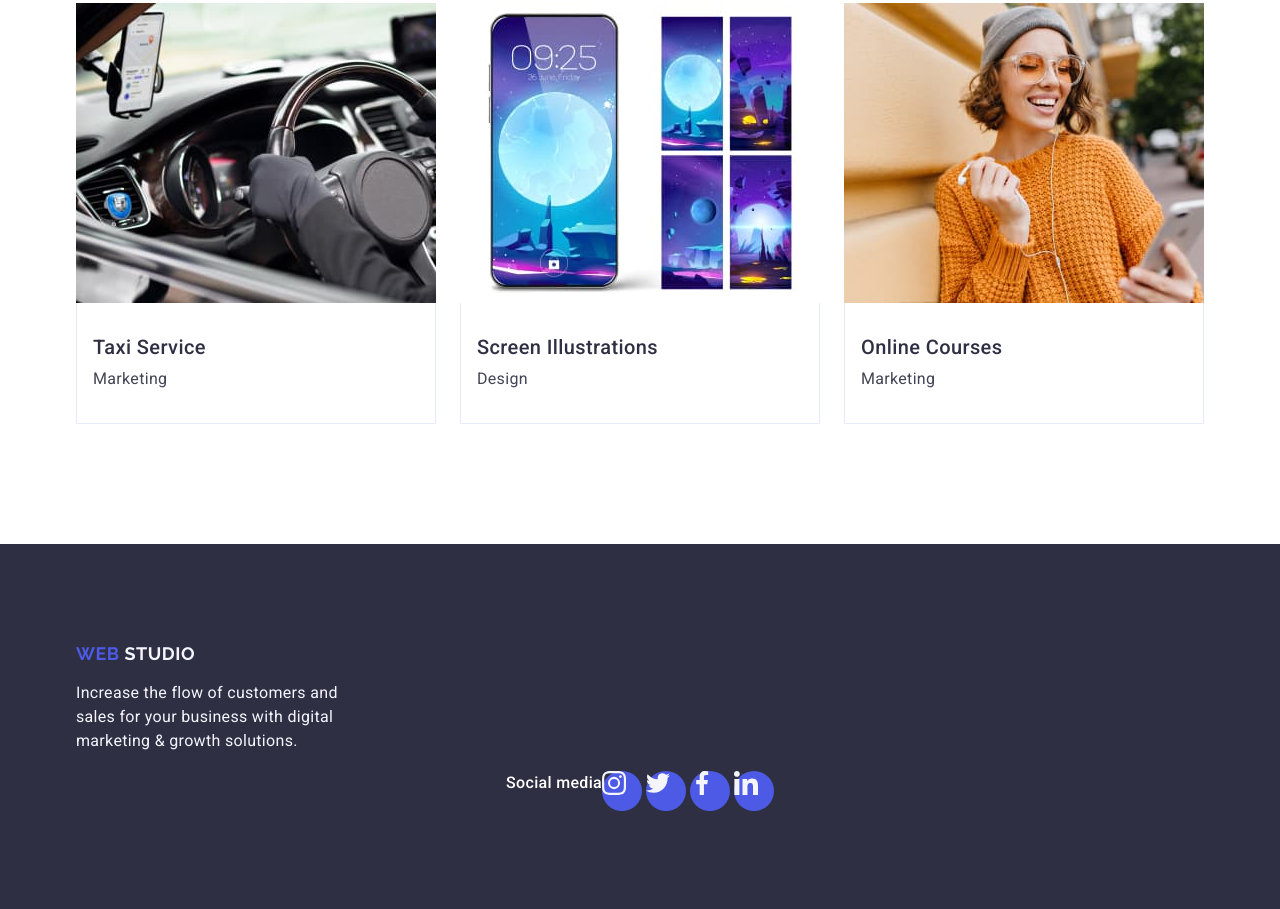
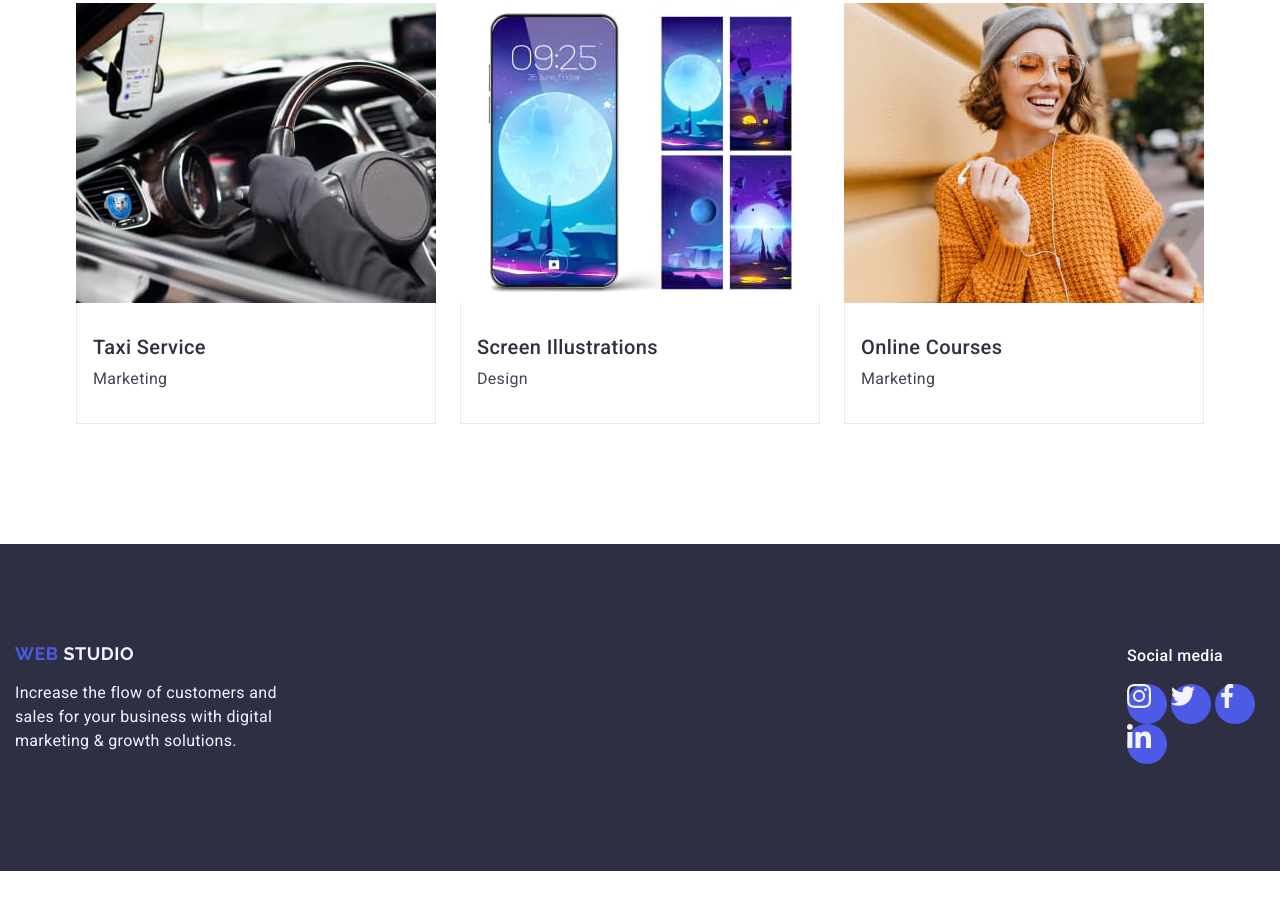
Before and after one commit to ZaietsMariana/goit-markup-hw-04, a plain HTML site: page index.html in a window 1280 px wide. Shown: the part 2631-3540 px from the top of the page. After the commit the page ends 3502 px from the top, so only its background shows below. Drawn offline with nearby package versions, Linux system fonts and the light colour scheme.

Commit message:
Update css\style.css

```diff
--- a/css/style.css
+++ b/css/style.css
@@ -408,13 +408,15 @@ width: calc((100% - 72px) / 4);
 /*=====Footer=====*/
 
 .logo-discription {
+  display: flex;
   background: #2e2f42;
   padding: 100px 0;
 }
 
 .footer-logo{
+  width: 1128px;
   display: block;
-}
+  }
 
 .logo-web-footer{
   color: #4D5AE5;
@@ -444,9 +446,10 @@ width: calc((100% - 72px) / 4);
 }
 
 .icon-container-footer{
-  display: flex;
+  display: block;
   justify-content: center;
   align-items: center;
+  margin-left: 120px;
 }
 
 .icon-title{
--- a/index.html
+++ b/index.html
@@ -304,7 +304,6 @@
         </div>
         <div class="icon-container-footer">
             <h2 class="icon-title">Social media</h2>
-            <div class="icon-footer">
             <a class="team-link" href="https://www.instagram.com/" target="_blank">
                 <svg class="team-icon-footer" width="24" height="24">
                     <use href="./images/icons.svg#icon-instagram"></use>
```
Lines whose indentation alone changed are shown as unchanged.
